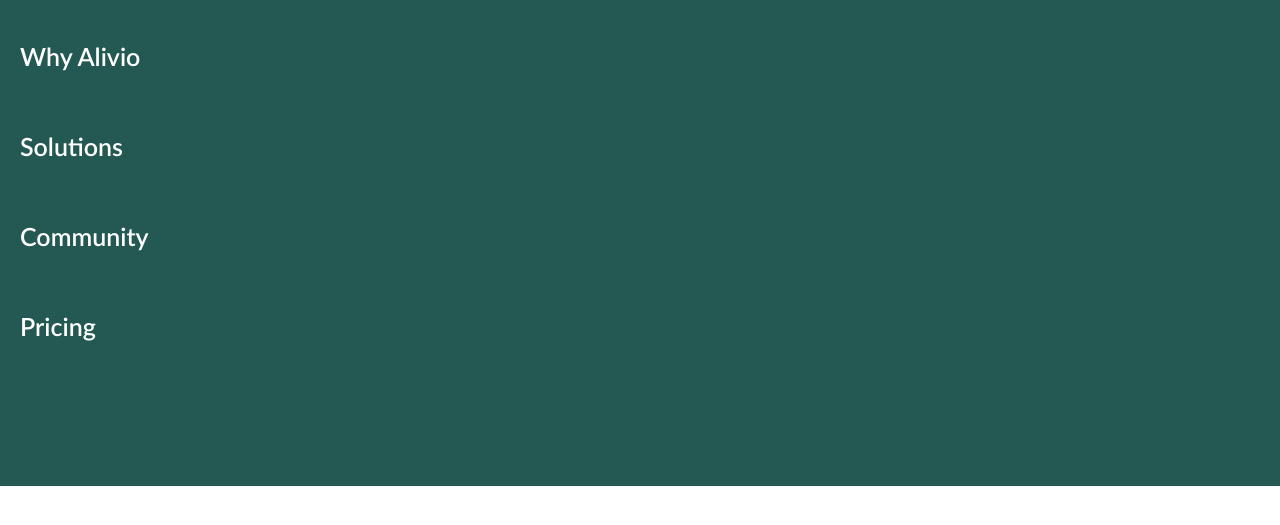
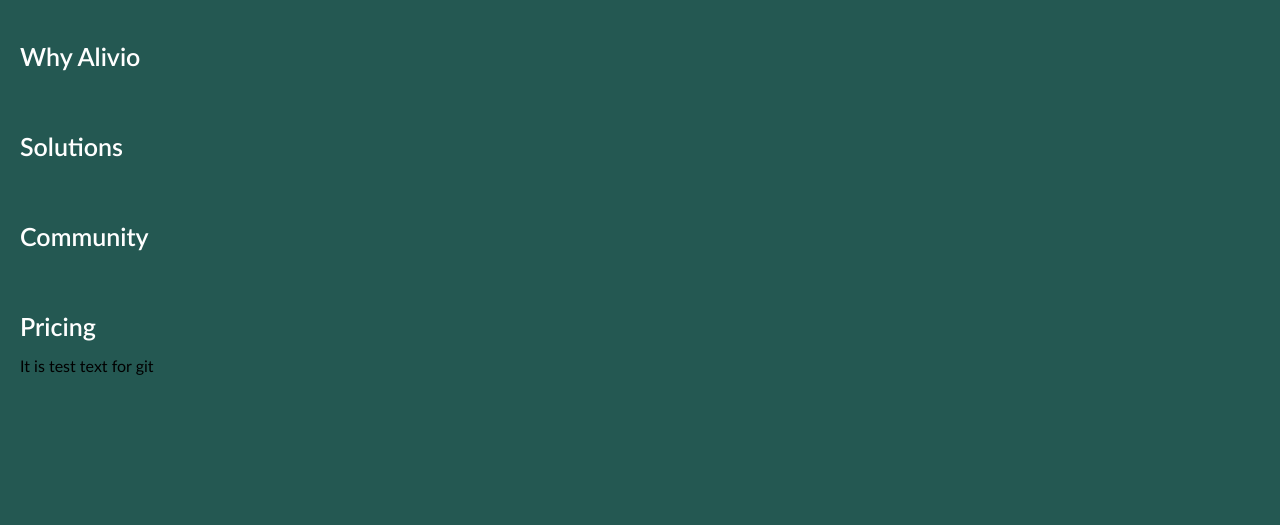
Before and after one commit to Lipovantor/alivio, a plain HTML site: page index.html in a window 1280 px wide. Shown: the part 4449-4974 px from the top of the page. Before the commit the page ends 4935 px from the top, so only its background shows below. Drawn offline with Linux system fonts and the light colour scheme; files whose address does not match are found by name.

Commit message:
Added test text for git

```diff
--- a/index.html
+++ b/index.html
@@ -155,6 +155,7 @@
         <a href="" class="footer-menu__item" title="Community">Community</a>
         <a href="" class="footer-menu__item" title="Pricing">Pricing</a>
       </nav>
+      <p>It is test text for git</p>
     </div>
   </footer>
 
```
